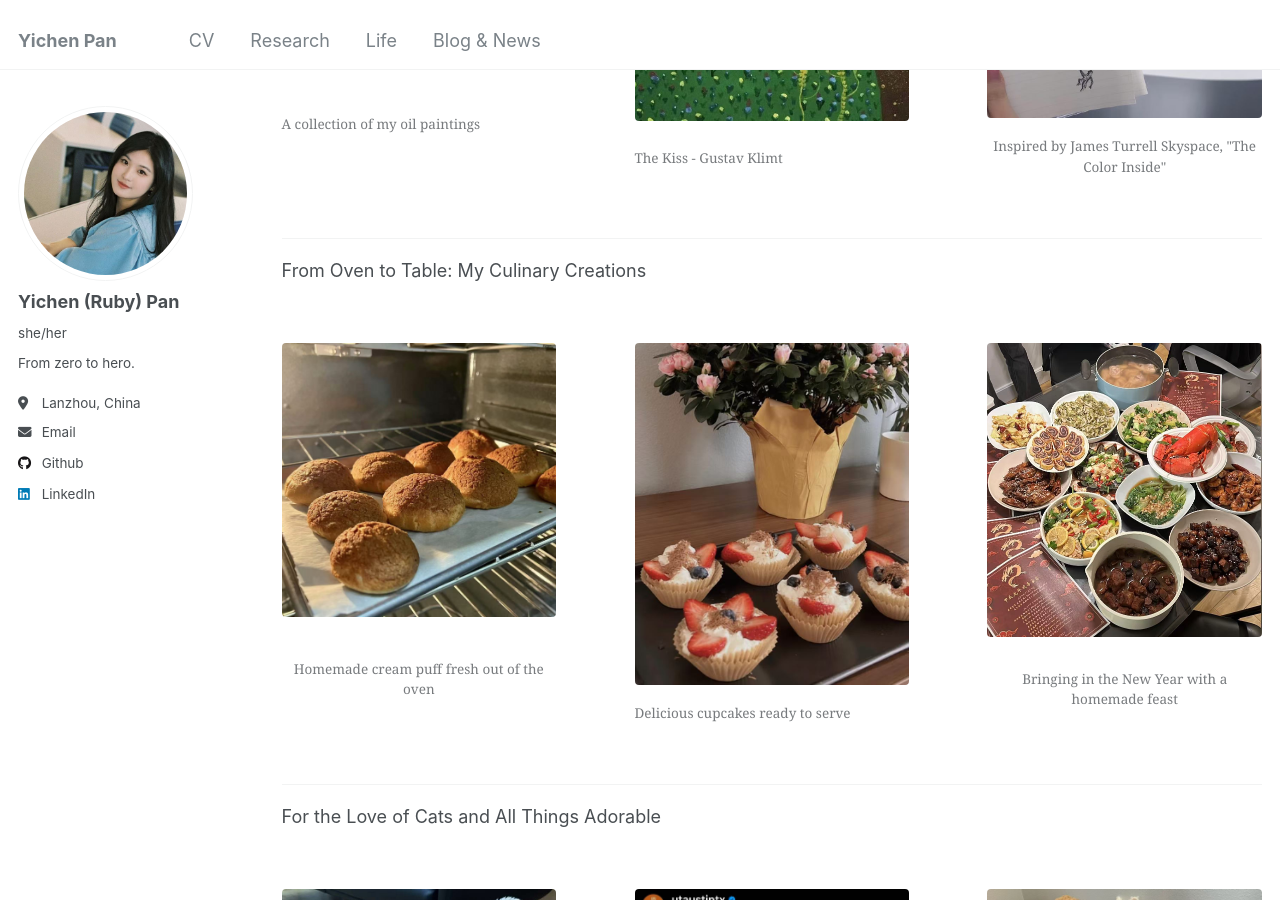
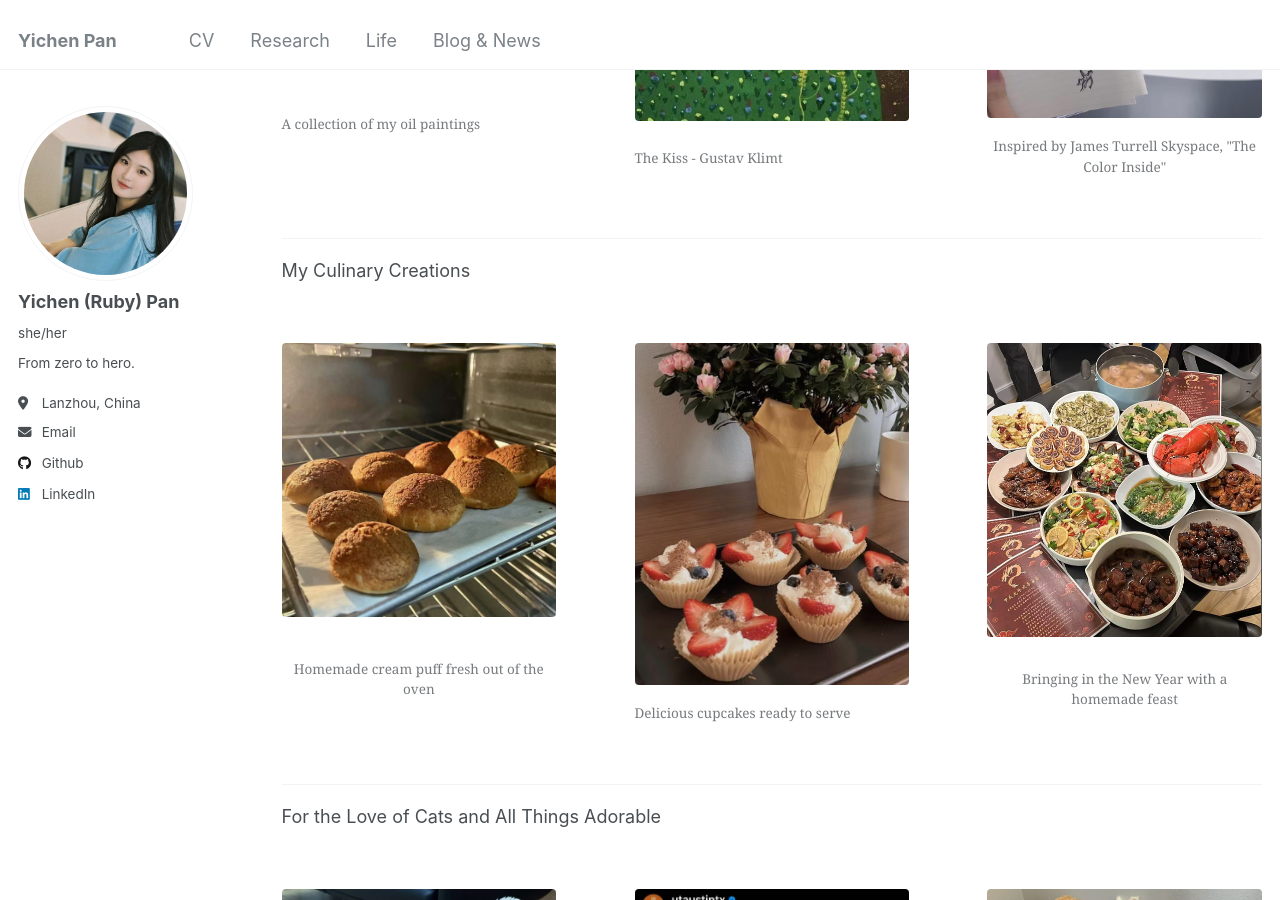
Before and after one commit to rubypan/rubypan.github.io, a Jekyll site: the page built from life.md, in a window 1280 px wide and 900 px high, scrolled down 610 px. Built offline with Jekyll 4.4.1, drawn with Linux system fonts in a browser that asks for light colours.

Commit message:
Update life.md

```diff
--- a/life.md
+++ b/life.md
@@ -26,7 +26,7 @@ My Artistic Exploration
 
 ---
 
-From Oven to Table: My Culinary Creations
+My Culinary Creations
 
 <div style="display: flex; justify-content: space-between;">
   <figure style="width: 28%; text-align: center;">
```
